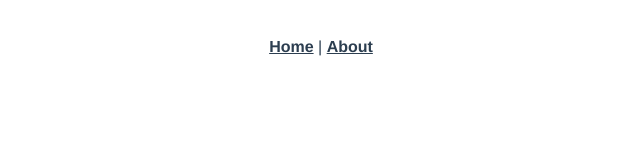
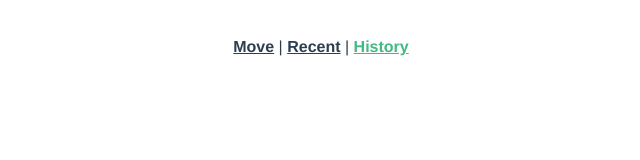
Before and after one commit to Marfullsen/chary-wallet, a Vue app: page /history in a window 1280 px wide. Before the commit this address had no page. Shown: the top 160 px of the page, without its empty margins (319-959 px from the left). Built offline with nearby package versions, Linux system fonts and the light colour scheme.

Commit message:
Feature: Blank components for Recent and History added.

```diff
--- a/src/App.vue
+++ b/src/App.vue
@@ -1,8 +1,9 @@
 <template>
   <router-view/>
   <div id="nav">
-    <router-link to="/">Home</router-link> |
-    <router-link to="/about">About</router-link>
+    <router-link to="/">Move</router-link> |
+    <router-link to="/recent">Recent</router-link> |
+    <router-link to="/history">History</router-link>
   </div>
 </template>
 
--- a/src/router/index.js
+++ b/src/router/index.js
@@ -1,5 +1,7 @@
 import { createRouter, createWebHistory } from 'vue-router';
 import Home from '../views/Home.vue';
+import Recent from '../views/Recent.vue';
+import HistoryBalance from '../views/HistoryBalance.vue';
 
 const routes = [
   {
@@ -8,12 +10,14 @@ const routes = [
     component: Home,
   },
   {
-    path: '/about',
-    name: 'About',
-    // route level code-splitting
-    // this generates a separate chunk (about.[hash].js) for this route
-    // which is lazy-loaded when the route is visited.
-    component: () => import(/* webpackChunkName: "about" */ '../views/About.vue'),
+    path: '/recent',
+    name: 'Recent',
+    component: Recent,
+  },
+  {
+    path: '/history',
+    name: 'History',
+    component: HistoryBalance,
   },
 ];
 
--- /dev/null
+++ b/src/views/HistoryBalance.vue
@@ -0,0 +1,14 @@
+<template>
+  <div></div>
+</template>
+
+<script>
+export default {
+  setup() {
+    return {};
+  },
+};
+</script>
+
+<style scoped>
+</style>
```
Also changed, not shown: src/views/Recent.vue (renamed from src/views/About.vue).
